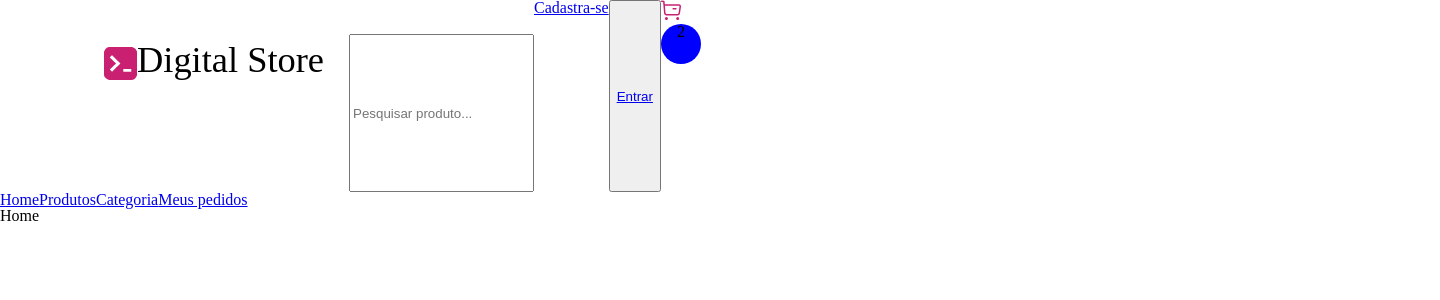
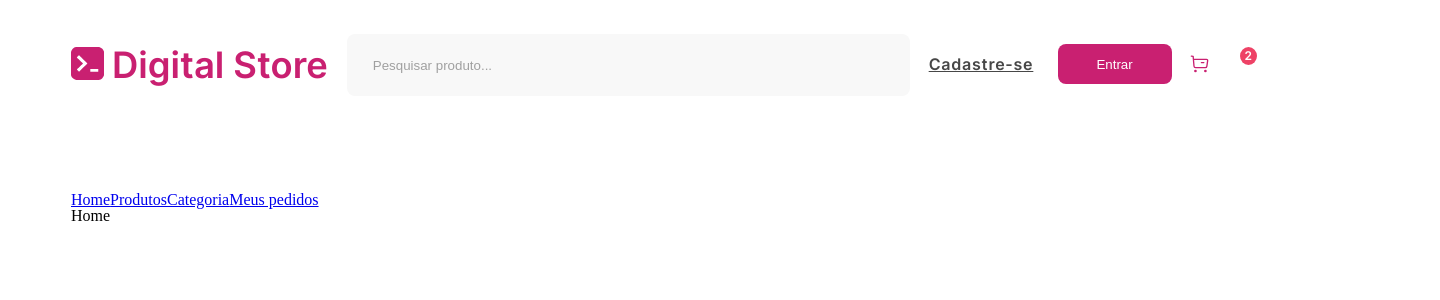
Before and after one commit to SergioFerreiraFilho/Digital-Store, a React (Create React App) app: page / in a window 1280 px wide. Shown: the top 300 px of the page, 1440 px wide, since content can reach past the window. Built offline with nearby package versions, Linux system fonts and the light colour scheme.

Commit message:
Adicioonando css na header,font,img logo

```diff
--- a/public/index.html
+++ b/public/index.html
@@ -15,9 +15,9 @@
 
     <title>React App</title>
   </head>
-  <body>
+  <body style="width:100% ;">
     <noscript>You need to enable JavaScript to run this app.</noscript>
-    <div id="root"></div>
+    <div style="margin: 0px 71px;" id="root"></div>
 
   </body>
 </html>
--- a/src/Routers/index.js
+++ b/src/Routers/index.js
@@ -4,6 +4,7 @@ import Produtos from "../pages/Produtos";
 import MeusPedidos from "../pages/MeusPedidos";
 import Categorias from "../pages/Categorias";
 import Header from "../components/Header";
+
 
 export default function Routers(){
     return(
--- a/src/components/Header/Cabecalho/Carrinho/index.js
+++ b/src/components/Header/Cabecalho/Carrinho/index.js
@@ -3,8 +3,8 @@ import './style.css'
 
 export default function Carrinho () {
     return (
-        <div>
-            <img src={img}></img>
+        <div className='wrapper'>
+            <img className='header-carrinho' src={img}></img>
             <div className='bolinha'>2</div>
         </div>
     );
--- a/src/components/Header/Cabecalho/Carrinho/style.css
+++ b/src/components/Header/Cabecalho/Carrinho/style.css
@@ -1,7 +1,25 @@
+.header-carrinho {
+    width: 18.5px;
+    height: 18.1px;
+    margin-top: 55.25px;
+    left: 1309.75px;
+}
+
+
 .bolinha {
-    height: 40px;
-    width: 40px;
+    position: absolute;
+    height: 17px;
+    width: 17px;
     border-radius: 50%;
-    background-color: blue;
+    background-color: #EE4266;
     text-align: center;
+    top: 47px;
+    left: 1240px;
+    color: white;
+    font-family: inter;
+    font-size: 12px;
+    letter-spacing: 0.5px;
+    line-height: 18px;
+    font-weight: 700px;
+    padding-bottom: 1px;
 }
--- a/src/components/Header/Cabecalho/Input/index.js
+++ b/src/components/Header/Cabecalho/Input/index.js
@@ -3,7 +3,7 @@ import "./style.css"
 export default function Input () {
     return (
         <div className="header-input">
-            <input placeholder="Pesquisar produto..."/>
+            <input className="header-input-input" placeholder="Pesquisar produto..."/>
             <img/>
         </div>
     );
--- a/src/components/Header/Cabecalho/Input/style.css
+++ b/src/components/Header/Cabecalho/Input/style.css
@@ -1,4 +1,15 @@
-.header-input {
-    display: flex;
-    padding-top: 34px;
+.header-input-input {
+    width: 559px;
+    height: 60px;
+    margin-top: 34px;
+    border-radius: 8px;
+    background: #F8F8F8;
+    border: none;
+
+
 }
+
+.header-input-input::placeholder {
+    color: #A0A0A0;
+    padding-left: 24px;
+}
--- a/src/components/Header/Cabecalho/index.js
+++ b/src/components/Header/Cabecalho/index.js
@@ -11,8 +11,8 @@ export default function Cabecalho() {
             <h2 className="header-h2">Digital Store</h2>
             </div>
             <Input />
-            <a href="paginaDeCadastro">Cadastra-se</a>
-            <button><a href="paginaDeLogin">Entrar</a></button>
+            <a href="paginaDeCadastro" className="header-cadastrese">Cadastre-se</a>
+            <button className="header-button"><a className="header-entrar" href="paginaDeLogin">Entrar</a></button>
             <Carrinho />
         </div>
     );
--- a/src/components/Header/Cabecalho/style.css
+++ b/src/components/Header/Cabecalho/style.css
@@ -1,13 +1,20 @@
+@font-face {
+    font-family: inter;
+    src: url(/src/Inter-SemiBold.ttf);
+}
+
 .header-principal {
     display: flex;
-    width: 1440px;
+    justify-content: space-between;
     height: 192px;
     border: 1px;
+    width: 100%;
 }
+
 
 .header-logo-name {
     display: flex;
-    padding-left: 104px ;
+
 }
 
 .header-logo {
@@ -18,9 +25,39 @@
 }
 
 .header-h2 {
+    font-family: inter;
     height: 44px;
-    width: 212px;
-    padding-top: 42px;
+    padding-top: 47px;
     font-size: 36.4px;
-    padding-bottom: 106px;
+    justify-content: center;
+    margin-left: 8px;
+    color: #C92071;
 }
+
+.header-cadastrese {
+    padding-top: 50px;
+    width: 110px;
+    font-size: 16px;
+    height: 28px;
+    color: #474747;
+    font-weight: 400;
+    font-family: inter;
+    line-height: 28px;
+    letter-spacing: 0.75px;
+    text-decoration-line: underline;
+
+}
+
+.header-button {
+    background-color: #C92071;
+    width: 114px;
+    height: 40px;
+    border-radius: 8px;
+    border: none;
+    margin-top: 44px;
+}
+
+.header-entrar {
+    color: white;
+    text-decoration: none;
+}
--- a/src/components/Header/index.js
+++ b/src/components/Header/index.js
@@ -1,9 +1,10 @@
 import Cabecalho from "./Cabecalho";
 import Nav from "./Nav";
+import "./style.css"
 
 export default function Header() {
     return (
-        <div>
+        <div className="header-header">
             <Cabecalho />
             <Nav />
         </div>
--- /dev/null
+++ b/src/components/Header/style.css
@@ -0,0 +1,3 @@
+.header-header {
+    width: 100%;
+}
```
Also changed, not shown: src/Inter-SemiBold.ttf (added).
